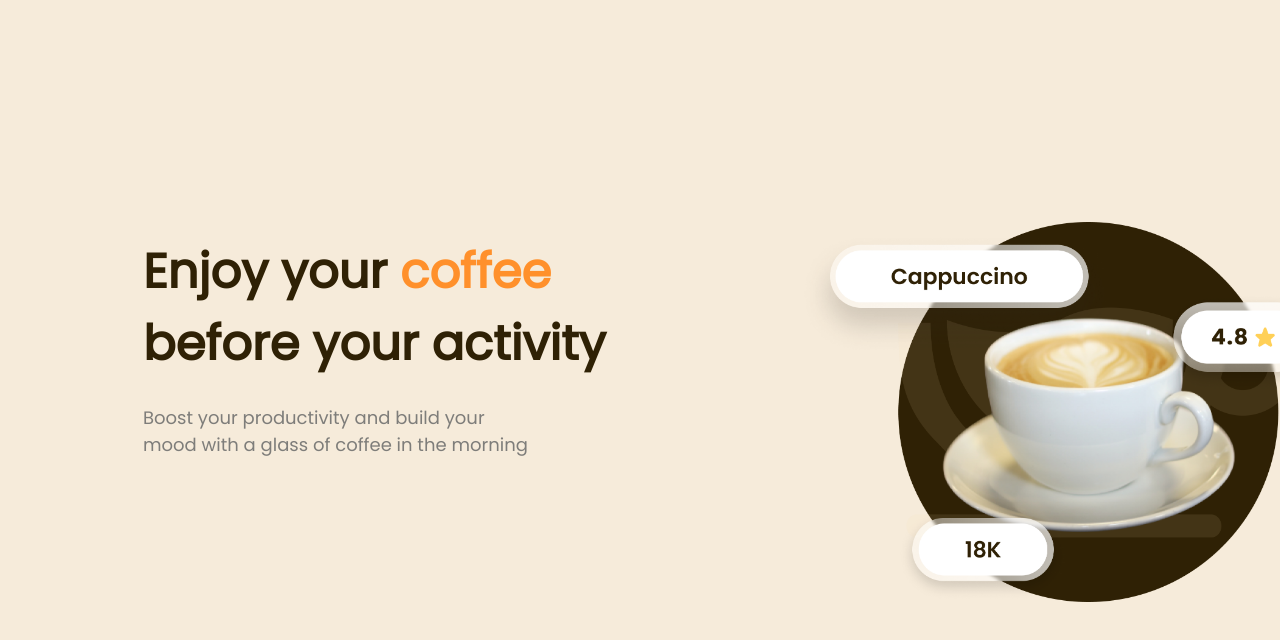
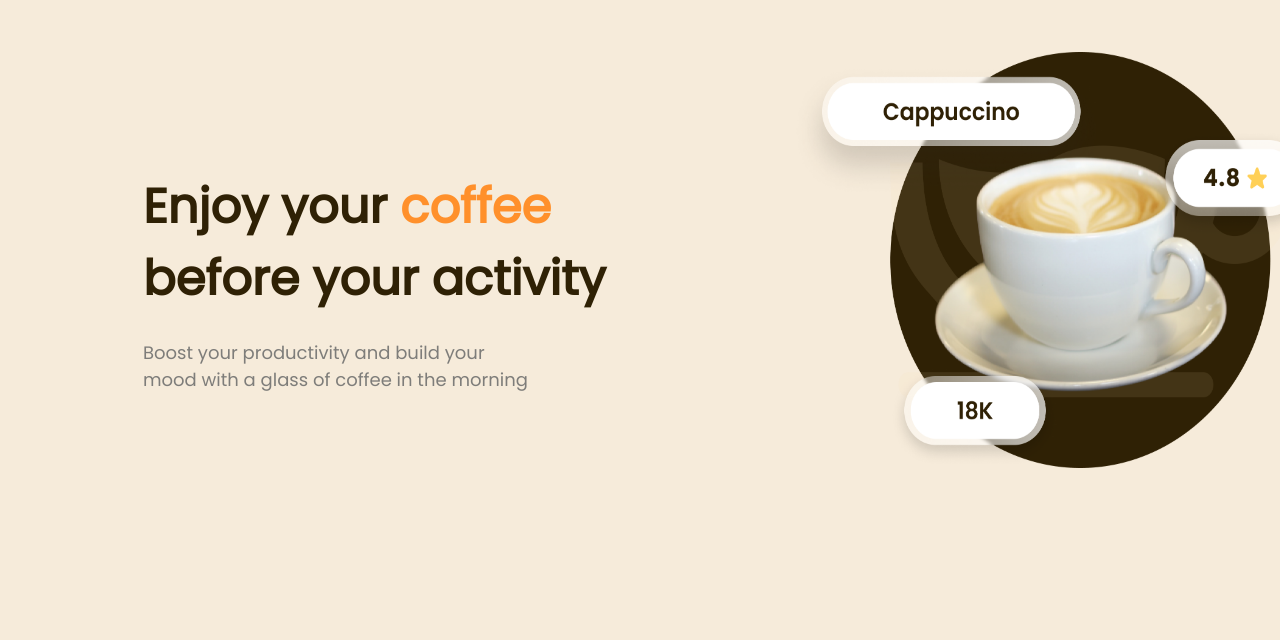
Before and after one commit to RafaelForti1/Coffe-Street, a plain HTML site: page index.html in a window 1280 px wide. Shown: the part 148-788 px from the top of the page. Drawn offline with Linux system fonts and the light colour scheme.

Commit message:
Imagem-Ajustada

```diff
--- a/index.html
+++ b/index.html
@@ -13,7 +13,7 @@
     <header>
         <div class="navigation">
             <div>
-                <img class="coffe_logo" src="/Images/logo_coffe.png" alt="Coffe Logo">
+                <a href="#"><img class="coffe_logo" src="/Images/logo_coffe.png" alt="Coffe Logo"></a>
                 <a class="link" href="#"><span class="about_us">About us</span></a>
                 <a class="link" href="#">Our Product</a>
                 <a class="link" href="#">Delivery</a>
@@ -29,10 +29,17 @@
 
     <main>
         <div class="home">
-            <img class="coffe__image" src="/Images/img-hero.png" alt="">
             <h1 class="tittle-main">Enjoy your <span class="coffe">coffee</span> <br> before your activity</h1>
             <p class="subtittle">Boost your productivity and build your <br> mood with a glass of coffee in the morning</p>
         </div>
+
+        <div class="container_img">
+            <img class="coffe__image" src="/Images/img-hero.png" alt="">
+        </div>
+
+
     </main>
+
+
 </body>
 </html>
--- a/style.css
+++ b/style.css
@@ -7,7 +7,7 @@
 
 .navigation {
     display: flex;
-    padding: 70px 0 225px 143px;
+    padding: 70px 0 160px 143px;
 }
 
 .coffe_logo {
@@ -38,6 +38,7 @@
     height: 40px;
     padding: 11px;
     font-size: 12px;
+
     line-height: 18px;
     border: none;
     background: #fff url(/Images/search-icon.png) no-repeat 90% center;
@@ -71,6 +72,7 @@
 .coffe__image {
     position: absolute;
     width: 526.71px;
-    margin-left: 799px;
-
+    height: 416px;
+    left: 791px;
+    top: 200px;
 }
```
Also changed, not shown: Images/bg_img_hero.png (added).
